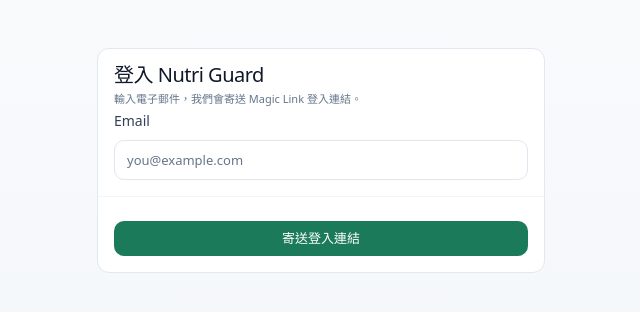
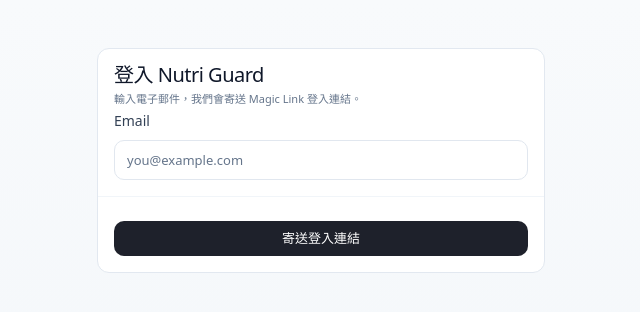
Before and after one commit to summerchen0101/nutri-pilot, a Next.js app: page /login in a window 1280 px wide. Shown: the top 312 px of the page, without its empty margins (319-959 px from the left). Built offline with nearby package versions, Linux system fonts and the light colour scheme; no server answers.

Commit message:
整體UI換色

```diff
--- a/src/app/(main)/log/add-food-from-search.tsx
+++ b/src/app/(main)/log/add-food-from-search.tsx
@@ -78,7 +78,7 @@
 function foodSourceDot(row: FoodCacheRow): { bg: string; title: string } {
   if (row.source === 'ai_estimate')
     return { bg: '#EF9F27', title: 'AI 估算' };
-  if (row.source === 'mohw_tw') return { bg: '#1D9E75', title: '衛福部' };
+  if (row.source === 'mohw_tw') return { bg: '#4C956C', title: '衛福部' };
   if (row.source === 'usda') return { bg: '#378ADD', title: 'USDA' };
   return { bg: '#94a3b8', title: '資料庫' };
 }
@@ -118,9 +118,9 @@
   onError?: (message: string) => void;
 }
 
-const MACRO_CAL = '#1B7A5A';
+const MACRO_CAL = '#4C956C';
 const MACRO_CARB = '#378ADD';
-const MACRO_PROTEIN = '#1B7A5A';
+const MACRO_PROTEIN = '#4C956C';
 const MACRO_FAT = '#EF9F27';
 
 export function AddFoodFromSearchPanel({
@@ -325,7 +325,7 @@
               className={cn(
                 'rounded-[8px] px-3 py-1 text-[11px] font-medium transition-colors duration-150',
                 portionUnit === 'g'
-                  ? 'bg-[#E0F5EE] text-[#1B7A5A]'
+                  ? 'bg-[#E8F5EE] text-[#4C956C]'
                   : 'text-muted-foreground',
               )}
               onClick={() => setPortionUnit('g')}
@@ -337,7 +337,7 @@
               className={cn(
                 'rounded-[8px] px-3 py-1 text-[11px] font-medium transition-colors duration-150',
                 portionUnit === 'ml'
-                  ? 'bg-[#E0F5EE] text-[#1B7A5A]'
+                  ? 'bg-[#E8F5EE] text-[#4C956C]'
                   : 'text-muted-foreground',
               )}
               onClick={() => setPortionUnit('ml')}
@@ -412,7 +412,7 @@
           <label className="mt-2 flex cursor-pointer items-center gap-2 text-[13px] text-foreground">
             <input
               type="checkbox"
-              className="h-4 w-4 rounded-[6px] border-[0.5px] border-border accent-[#1B7A5A]"
+              className="h-4 w-4 rounded-[6px] border-[0.5px] border-border accent-[#4C956C]"
               checked={aiConfirmed}
               onChange={(e) => setAiConfirmed(e.target.checked)}
             />
--- a/src/app/(main)/log/log-client.tsx
+++ b/src/app/(main)/log/log-client.tsx
@@ -137,7 +137,7 @@
       <span className="text-muted-foreground">·</span>
       <span className="tabular-nums text-[#378ADD]">碳水{c}g</span>
       <span className="text-muted-foreground">·</span>
-      <span className="tabular-nums text-[#1B7A5A]">蛋白{p}g</span>
+      <span className="tabular-nums text-[#4C956C]">蛋白{p}g</span>
       <span className="text-muted-foreground">·</span>
       <span className="tabular-nums text-[#EF9F27]">脂肪{f}g</span>
     </span>
@@ -595,7 +595,7 @@
                       className={cn(
                         'w-full rounded-[10px] border-[0.5px] py-2.5 pl-3 pr-2 text-left transition-colors duration-150',
                         selectedHit?.id === h.id
-                          ? 'border-[#1B7A5A] bg-[#E0F5EE]'
+                          ? 'border-[#4C956C] bg-[#E8F5EE]'
                           : 'border-transparent hover:bg-secondary',
                       )}
                       onClick={() => setSelectedHit(h)}
--- a/src/app/(main)/plan/plan-view.tsx
+++ b/src/app/(main)/plan/plan-view.tsx
@@ -226,7 +226,7 @@
           </div>
           <div className="h-[5px] overflow-hidden rounded-full bg-secondary">
             <div
-              className="h-[5px] rounded-full bg-[#1D9E75] transition-all duration-200 ease-out"
+              className="h-[5px] rounded-full bg-[#4C956C] transition-all duration-200 ease-out"
               style={{ width: `${rateWidth}%` }}
             />
           </div>
@@ -249,12 +249,12 @@
                 className={cn(
                   'shrink-0 rounded-full border-[1.5px] px-3.5 py-2 text-[13px] font-medium transition-colors duration-150',
                   active && isToday && 'border-white/70',
-                  active && !isToday && 'border-[#1B7A5A]',
+                  active && !isToday && 'border-[#4C956C]',
                   !active && 'border-transparent',
                   isToday
-                    ? 'bg-[#1B7A5A] text-white'
+                    ? 'bg-[#4C956C] text-white'
                     : done
-                      ? 'bg-[#E0F5EE] text-[#0F6E56]'
+                      ? 'bg-[#E8F5EE] text-[#2D6B4A]'
                       : 'bg-secondary text-muted-foreground',
                 )}
               >
@@ -346,7 +346,7 @@
                         className={cn(
                           'flex h-9 w-9 shrink-0 items-center justify-center rounded-[10px] border-[0.5px] transition-colors duration-150 disabled:opacity-50',
                           meal.is_checked_in
-                            ? 'border-[#1B7A5A] bg-[#E0F5EE] text-[#1B7A5A]'
+                            ? 'border-[#4C956C] bg-[#E8F5EE] text-[#4C956C]'
                             : 'border-border bg-card text-foreground hover:bg-muted',
                         )}
                       >
--- a/src/app/globals.css
+++ b/src/app/globals.css
@@ -4,18 +4,30 @@
 
 @layer base {
   :root {
+    /* Sea Green — 互動主色與語意綠 */
+    --primary: #4c956c;
+    --primary-dark: #3a7a56;
+    --primary-light: #e8f5ee;
+    --primary-text: #2d6b4a;
+    /* Shadow Grey — Primary CTA 深色按鈕 */
+    --shadow-grey: #1e212b;
+    --shadow-grey-hover: #2a2f3d;
+    /* 頁面底色（極淡灰綠） */
+    --surface-secondary: #f7f8f6;
+
     --background: 0 0% 98%;
     --foreground: 222 47% 11%;
     --card: 0 0% 100%;
     --card-foreground: 222 47% 11%;
-    --muted: 210 40% 96%;
+    --muted: 96 11% 97%;
     --muted-foreground: 215 16% 47%;
     --border: 214 32% 91%;
-    --secondary: 210 40% 96%;
+    --secondary: 96 11% 97%;
     --secondary-foreground: 222 47% 11%;
     --destructive: 6 78% 57%;
     --destructive-foreground: 0 0% 100%;
-    --ring: 160 63% 30%;
+    /* focus ring ≈ Sea Green #4C956C */
+    --ring: 146 32% 44%;
   }
 
   html {
--- a/src/components/layout/bottom-nav.tsx
+++ b/src/components/layout/bottom-nav.tsx
@@ -34,7 +34,7 @@
                   className={cn(
                     'flex h-full items-center justify-center rounded-lg px-1 py-2 text-[10px] transition-colors duration-150 ease-out',
                     active
-                      ? 'bg-[#E0F5EE] font-medium text-[#1B7A5A]'
+                      ? 'bg-[#E8F5EE] font-medium text-[#4C956C]'
                       : 'text-muted-foreground hover:text-foreground',
                   )}
                 >
--- a/src/components/ui/badge.tsx
+++ b/src/components/ui/badge.tsx
@@ -18,7 +18,7 @@
   outline:
     'border-[0.5px] border-border bg-transparent text-foreground',
   success:
-    'border-[0.5px] border-transparent bg-[#E0F5EE] font-medium text-[#0F6E56]',
+    'border-[0.5px] border-transparent bg-[#E8F5EE] font-medium text-[#2D6B4A]',
   info: 'border-[0.5px] border-transparent bg-[#E6F1FB] font-medium text-[#185FA5]',
   warning:
     'border-[0.5px] border-transparent bg-[#FDF0D5] font-medium text-[#854F0B]',
--- a/src/components/ui/button.tsx
+++ b/src/components/ui/button.tsx
@@ -8,11 +8,11 @@
 
 const variantClass: Record<ButtonVariant, string> = {
   default:
-    'bg-[#1B7A5A] text-white hover:bg-[#0F6E56] focus-visible:ring-[#1B7A5A]/25',
+    'bg-[#1E212B] text-white hover:bg-[#2A2F3D] focus-visible:ring-[#1E212B]/25',
   outline:
-    'border-[1.5px] border-[#1B7A5A] bg-transparent text-[#1B7A5A] hover:bg-[#E0F5EE] focus-visible:ring-[#1B7A5A]/20',
+    'border-[1.5px] border-[#4C956C] bg-transparent text-[#4C956C] hover:bg-[#E8F5EE] focus-visible:ring-[#4C956C]/20',
   ghost:
-    'border-[0.5px] border-border bg-transparent text-muted-foreground hover:bg-muted hover:text-foreground focus-visible:ring-[#1B7A5A]/15',
+    'border-[0.5px] border-border bg-transparent text-muted-foreground hover:bg-muted hover:text-foreground focus-visible:ring-[#4C956C]/15',
   destructive:
     'bg-[#E55A3C] text-white hover:opacity-95 focus-visible:ring-[#E55A3C]/25',
 };
--- a/src/components/ui/input.tsx
+++ b/src/components/ui/input.tsx
@@ -15,7 +15,7 @@
         className={cn(
           'flex h-10 w-full rounded-[10px] border-[0.5px] border-border bg-card px-3 py-2 text-[13px] text-foreground',
           'placeholder:text-muted-foreground',
-          'focus-visible:outline-none focus-visible:border-[#1B7A5A] focus-visible:ring-2 focus-visible:ring-[#1B7A5A]/12',
+          'focus-visible:outline-none focus-visible:border-[#4C956C] focus-visible:ring-2 focus-visible:ring-[#4C956C]/12',
           'disabled:cursor-not-allowed disabled:opacity-50',
           className,
         )}
--- a/tailwind.config.ts
+++ b/tailwind.config.ts
@@ -28,6 +28,19 @@
           DEFAULT: 'hsl(var(--destructive))',
           foreground: 'hsl(var(--destructive-foreground))',
         },
+        primary: {
+          DEFAULT: 'var(--primary)',
+          dark: 'var(--primary-dark)',
+          light: 'var(--primary-light)',
+          foreground: 'var(--primary-text)',
+        },
+        'shadow-grey': {
+          DEFAULT: 'var(--shadow-grey)',
+          hover: 'var(--shadow-grey-hover)',
+        },
+        surface: {
+          secondary: 'var(--surface-secondary)',
+        },
       },
     },
   },
```
Also changed, not shown: 3 other files (tests, documents, lock files or other folders).
